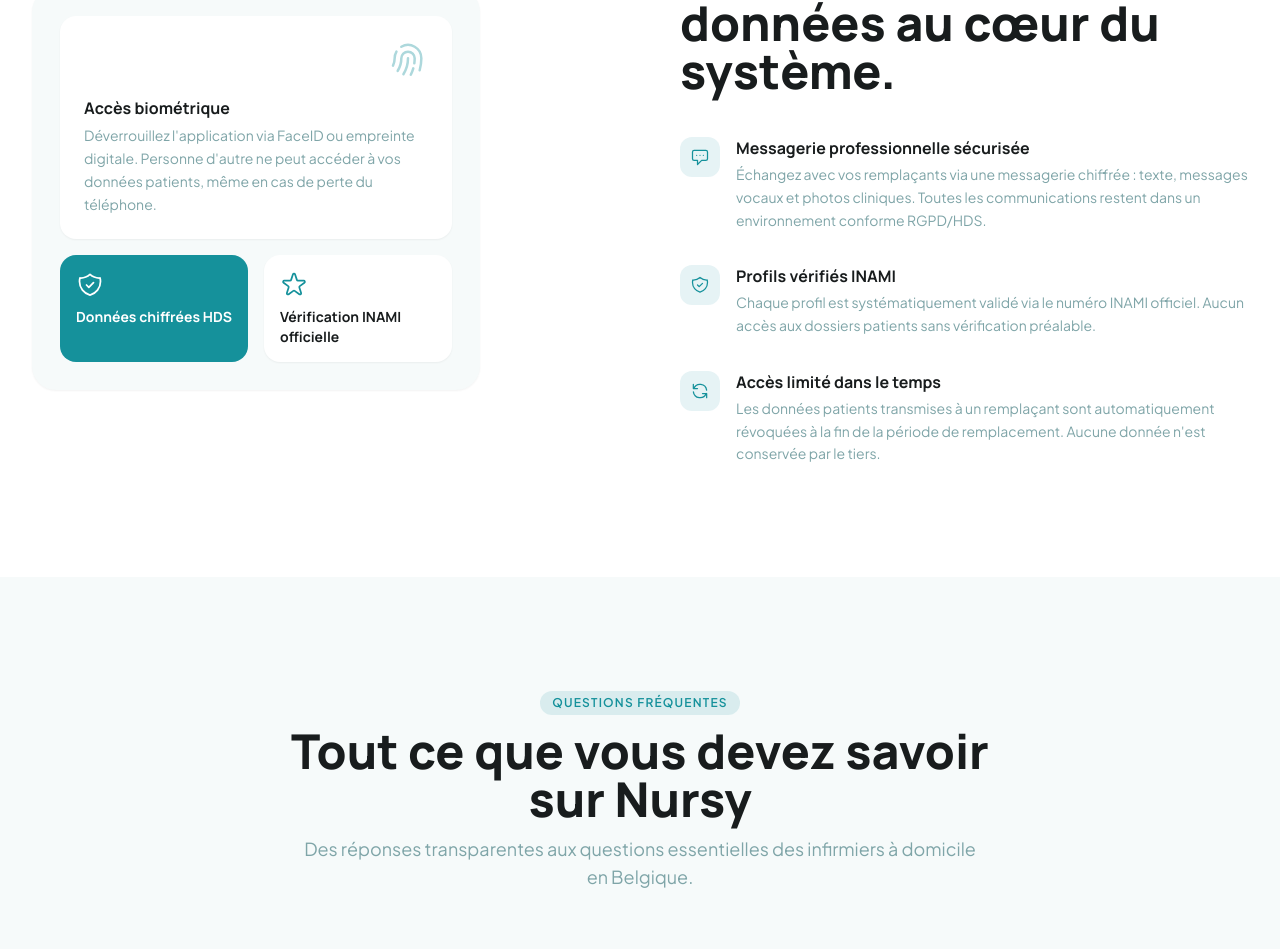
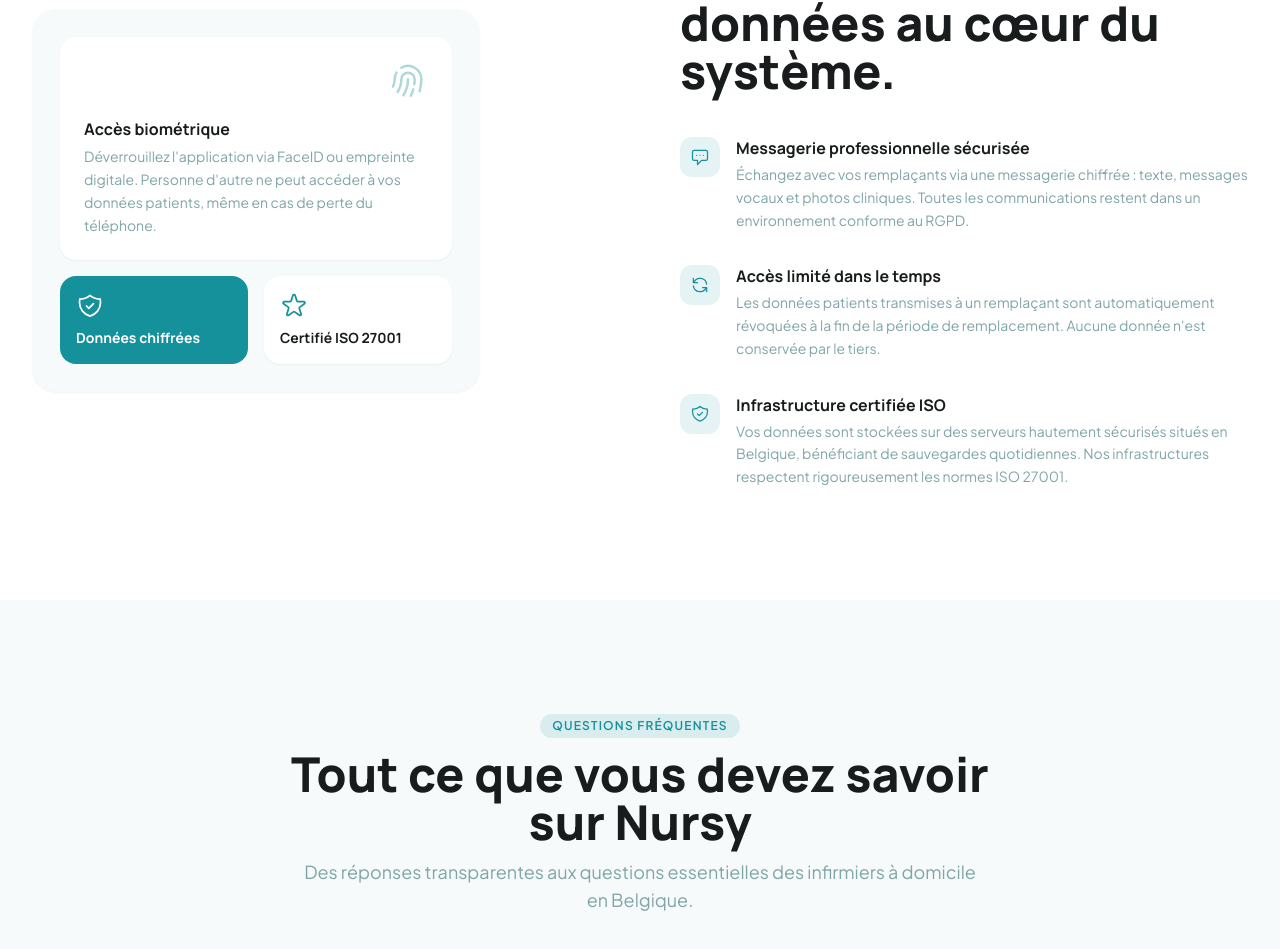
Before and after one commit to JD-Orkest/nursy-landing-page, a Nuxt app: page / in a window 1280 px wide. Shown: the part 3849-4798 px from the top of the page. Built offline with nearby package versions, Linux system fonts and the light colour scheme.

Commit message:
feat: section sécurité ISO 27001, sans HDS, 3 points réorganisés

```diff
--- a/components/organisms/SecuritySection.vue
+++ b/components/organisms/SecuritySection.vue
@@ -7,12 +7,12 @@
     iconPath: 'M8 10h.01M12 10h.01M16 10h.01M9 16H5a2 2 0 01-2-2V6a2 2 0 012-2h14a2 2 0 012 2v8a2 2 0 01-2 2h-5l-5 5v-5z',
   },
   {
-    key: 'verified',
-    iconPath: 'M9 12l2 2 4-4m5.618-4.016A11.955 11.955 0 0112 2.944a11.955 11.955 0 01-8.618 3.04A12.02 12.02 0 003 9c0 5.591 3.824 10.29 9 11.622 5.176-1.332 9-6.03 9-11.622 0-1.042-.133-2.052-.382-3.016z',
+    key: 'sync',
+    iconPath: 'M4 4v5h.582m15.356 2A8.001 8.001 0 004.582 9m0 0H9m11 11v-5h-.581m0 0a8.003 8.003 0 01-15.357-2m15.357 2H15',
   },
   {
-    key: 'sync',
-    iconPath: 'M4 4v5h.582m15.356 2A8.001 8.001 0 004.582 9m0 0H9m11 11v-5h-.581m0 0a8.003 8.003 0 01-15.357-2m15.357 2H15',
+    key: 'infrastructure',
+    iconPath: 'M9 12l2 2 4-4m5.618-4.016A11.955 11.955 0 0112 2.944a11.955 11.955 0 01-8.618 3.04A12.02 12.02 0 003 9c0 5.591 3.824 10.29 9 11.622 5.176-1.332 9-6.03 9-11.622 0-1.042-.133-2.052-.382-3.016z',
   },
 ]
 </script>
--- a/locales/fr.json
+++ b/locales/fr.json
@@ -105,22 +105,22 @@
       "text": "Déverrouillez l'application via FaceID ou empreinte digitale. Personne d'autre ne peut accéder à vos données patients, même en cas de perte du téléphone."
     },
     "health_data": {
-      "label": "Données chiffrées HDS"
+      "label": "Données chiffrées"
     },
     "recommendation": {
-      "label": "Vérification INAMI officielle"
+      "label": "Certifié ISO 27001"
     },
     "messaging": {
       "title": "Messagerie professionnelle sécurisée",
-      "text": "Échangez avec vos remplaçants via une messagerie chiffrée : texte, messages vocaux et photos cliniques. Toutes les communications restent dans un environnement conforme RGPD/HDS."
-    },
-    "verified": {
-      "title": "Profils vérifiés INAMI",
-      "text": "Chaque profil est systématiquement validé via le numéro INAMI officiel. Aucun accès aux dossiers patients sans vérification préalable."
+      "text": "Échangez avec vos remplaçants via une messagerie chiffrée : texte, messages vocaux et photos cliniques. Toutes les communications restent dans un environnement conforme au RGPD."
     },
     "sync": {
       "title": "Accès limité dans le temps",
       "text": "Les données patients transmises à un remplaçant sont automatiquement révoquées à la fin de la période de remplacement. Aucune donnée n'est conservée par le tiers."
+    },
+    "infrastructure": {
+      "title": "Infrastructure certifiée ISO",
+      "text": "Vos données sont stockées sur des serveurs hautement sécurisés situés en Belgique, bénéficiant de sauvegardes quotidiennes. Nos infrastructures respectent rigoureusement les normes ISO 27001."
     }
   },
   "faq": {
```
Also changed, not shown: locales/nl.json (+6 -6 lines).
